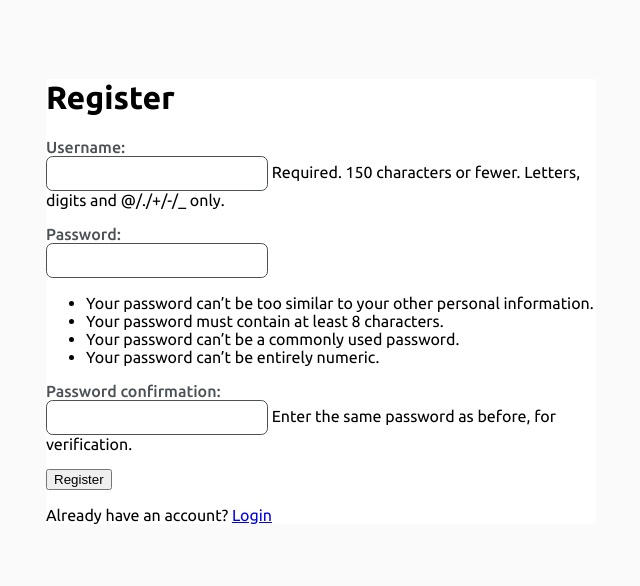
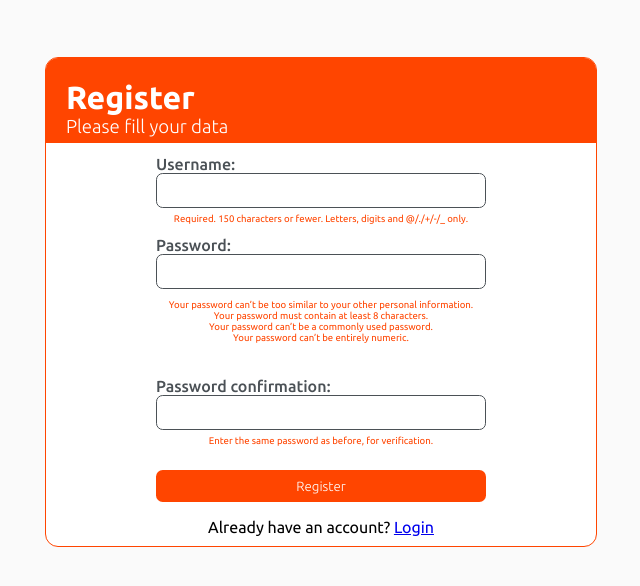
Before and after one commit to mcalheiro/python-django-todo-list, a Django app: page /register/ in a window 1280 px wide. Shown: the top 586 px of the page, without its empty margins (319-959 px from the left). Run offline with Django 5.2, Linux system fonts and the light colour scheme.

Commit message:
Style login and register pages
- Added css files for login and register
- Refactored html files for both pages

```diff
--- /dev/null
+++ b/todo_list/base/static/base/login.css
@@ -0,0 +1,74 @@
+.login-welcome {
+    display: flex;
+    flex-direction: column;
+    color: #fff;
+    padding: 0 20px 5px;
+    border-radius: 12px 12px 0 0;
+    background: orangered;
+    align-items:flex-end;
+    align-items: start;
+}
+
+.login-welcome h1 {
+    margin-bottom: 0;
+    font-weight: 700;
+}
+
+.login-welcome h3 {
+    margin: 0;
+    font-weight: 300;
+}
+
+#login-form {
+    font-family: inherit;
+    display: flex;
+    flex-direction: column;
+    justify-content: center;
+    align-items: center;
+    width: 100%;
+}
+
+#login-form p {
+    display: flex;
+    flex-direction: column;
+    width: 60%;
+    justify-content: center;
+    margin-top: 12px;
+    margin-bottom: 0;
+}
+
+#login-form input[type=text],
+input[type=password] {
+    border: none;
+    outline: 1px solid #4b5156;
+    outline-offset: -1px;
+    border-radius: 0.5em;
+    padding: 10px;
+    box-sizing: border-box;
+    align-items: center;
+    color: #4b5156;
+    font-family: inherit;
+}
+
+form .button {
+    background: orangered;
+    color: #FFF;
+    border: none;
+    border-radius: 0.5em;
+    font-family: inherit;
+    font-weight: 300;
+    height: 32px;
+    align-items: center;
+    justify-content: center;
+    box-sizing: content-box;
+    padding: 0 10px;
+    cursor: pointer;
+    width: 60%;
+    box-sizing: border-box;
+    margin-top: 24px;
+}
+
+#register {
+    text-align: center;
+    padding-bottom: 10px;
+}
--- /dev/null
+++ b/todo_list/base/static/base/register.css
@@ -0,0 +1,9 @@
+.helptext, ul {
+    font-size: 0.6rem;
+    color: orangered;
+    margin-top: 5px;
+    align-self: center;
+    text-align: center;
+    list-style-type: none;
+    padding: 0;
+}
--- a/todo_list/base/static/base/style.css
+++ b/todo_list/base/static/base/style.css
@@ -8,106 +8,8 @@ body {
     max-width: 550px;
     margin: auto;
     background: #fff;
-    overflow-x: 0;
-}
-
-.header-bar {
-    display: flex;
-    justify-content: space-between;
-    color: #fff;
-    padding: 10px;
-    border-radius: 12px 12px 0 0;
-    background: orangered;
-    align-items:flex-end;
-}
-
-.header-bar h1 {
-    margin-bottom: 0;
-    font-weight: 700;
-}
-
-.header-bar h3 {
-    font-weight: 300;
-}
-
-.header-bar button {
-    background: none;
-    border: none;
-    color: inherit;
-    font-weight: 500;
-    font-family: inherit;
-    font-size: 1.17em;
-}
-
-.search-add-wrapper {
-    display: flex;
-    justify-content: space-between;
-    align-items: center;
-    padding: 16px;
-    box-sizing: border-box;
-    gap: 10px;
-}
-
-.search-add-wrapper form {
-    justify-content: space-between;
-    display: flex;
-    width: 85%;
-    gap: 10px;
-    align-items: center;
-}
-
-.search-add-wrapper input[type=text]{
-    width: 100%;
-    box-sizing: border-box;
-    height: 32px;
-}
-
-.search-add-wrapper .button {
-    background: orangered;
-    color: #FFF;
-    outline: 1px solid orangered;
-    outline-offset: -1px;
-    border: none;
-    border-radius: 0.5em;
-    font-family: inherit;
-    font-weight: 300;
-    height: 32px;
-    align-items: center;
-    justify-content: center;
-    box-sizing: content-box;
-    padding: 0 10px;
-
-}
-
-#add-link {
-    display: flex;
-    color: #fff;
-    text-decoration: none;
-    font-size: 32px;
-    height: 32px;
-    min-width: 32px;
-    align-items: end;
-    justify-content: center;
-    background: cornflowerblue;
-    border-radius: 99em;
-
-}
-
-input[type=text],
-input[type=password],
-textarea {
-    border: none;
-    outline: 1px solid #4b5156;
-    outline-offset: -1px;
-    border-radius: 0.5em;
-    padding: 10px;
-    box-sizing: border-box;
-    /* height: 24px; */
-    resize: none;
-    overflow: hidden;
-    align-items: center;
-    color: #4b5156;
-    font-family: inherit;
+    border-radius: 12px;
+    outline: 0.5px solid orangered;
 }
 
 label {
@@ -115,80 +17,3 @@ label {
     font-weight: 500;
     display: block;
 }
-
-
-.task-wrapper {
-    display: flex;
-    align-items: center;
-    justify-content: space-between;
-    padding: 20px;
-    background: inherit;
-    border-top: 1px solid #e2e2e2;
-}
-.task-title {
-    display: flex;
-}
-
-.task-title a {
-    text-decoration: none;
-    color: #4b5156;
-    margin-left: 10px;
-}
-
-/*
-.task-complete-icon {
-    height: 20px;
-    width: 20px;
-    background: #3eb646;
-    border-radius: 50%;
-}
-
-.task-incomplete-icon {
-    height: 20px;
-    width: 20px;
-    background: #767575ad;
-    border-radius: 50%;
-}
-
-.delete-link {
-    text-decoration: none;
-    font-weight: 500;
-    color: #ff3700;
-    font-size: 35px;
-    line-height: 0;
-}
-
-.empty-list-message {
-    text-align: center;
-    padding-bottom: 10px;
-    line-height: 1em;
-}
-
-.handle {
-    display: inline-block;
-    padding: 20px 16px;
-    cursor: grab;
-    user-select: none;
-}
-
-.handle:after,
-.handle:before {
-    display: block;
-    content: "";
-}
-
-.handle:active,
-.handle:active:before,
-.handle:active:after {
-    cursor: grabbing;
-}
-
-.dropArea {
-    background-color: #f1f2f6;
-    color: black;
-    border: #ced6e0 1px solid;
-}
-
-.selectedTask {
-    opacity: 0.6;
-}
--- a/todo_list/base/templates/base/main.html
+++ b/todo_list/base/templates/base/main.html
@@ -10,6 +10,9 @@
     <link rel="preconnect" href="https://fonts.gstatic.com" crossorigin>
     <link href="https://fonts.googleapis.com/css2?family=Ubuntu:ital,wght@0,300;0,400;0,500;0,700;1,300;1,400;1,500;1,700&display=swap" rel="stylesheet">
     <link rel="stylesheet" href="{% static 'base/style.css' %}">
+    <link rel="stylesheet" href="{% static 'base/login.css' %}">
+    <link rel="stylesheet" href="{% static 'base/task_list.css' %}">
+    <link rel="stylesheet" href="{% static 'base/register.css' %}">
 </head>
 <body>
     <div class="container">
--- a/todo_list/base/templates/base/register.html
+++ b/todo_list/base/templates/base/register.html
@@ -1,12 +1,15 @@
 {% extends 'base/main.html' %}
 {% block content %}
 
-<h1>Register</h1>
-<form method="POST">
+<div class="login-welcome">
+    <h1>Register</h1>
+    <h3>Please fill your data</h3>
+</div>
+<form id="login-form" method="POST">
     {% csrf_token %}
     {{form.as_p}}
     <input class="button" type="submit" value="Register">
 </form>
-<p>Already have an account? <a href="{% url 'login' %}">Login</a></p>
+<p id="register" >Already have an account? <a href="{% url 'login' %}">Login</a></p>
 
 {% endblock content %}
--- a/todo_list/base/templates/base/task_list.html
+++ b/todo_list/base/templates/base/task_list.html
@@ -4,7 +4,7 @@
 <div class="header-bar">
     <div>
         <h1>Hello, {{request.user|title}}</h1>
-        <h3 style="margin: 0">You have {{count}} incomplete item{{count|pluralize}}</h3>
+        <h3>You have {{count}} incomplete item{{count|pluralize}}</h3>
     </div>
 
     {% if request.user.is_authenticated %}
```
Also changed, not shown: todo_list/base/static/base/task_list.css (added, +171 -0 lines), todo_list/base/templates/base/login.html (+6 -4 lines), todo_list/db.sqlite3.
